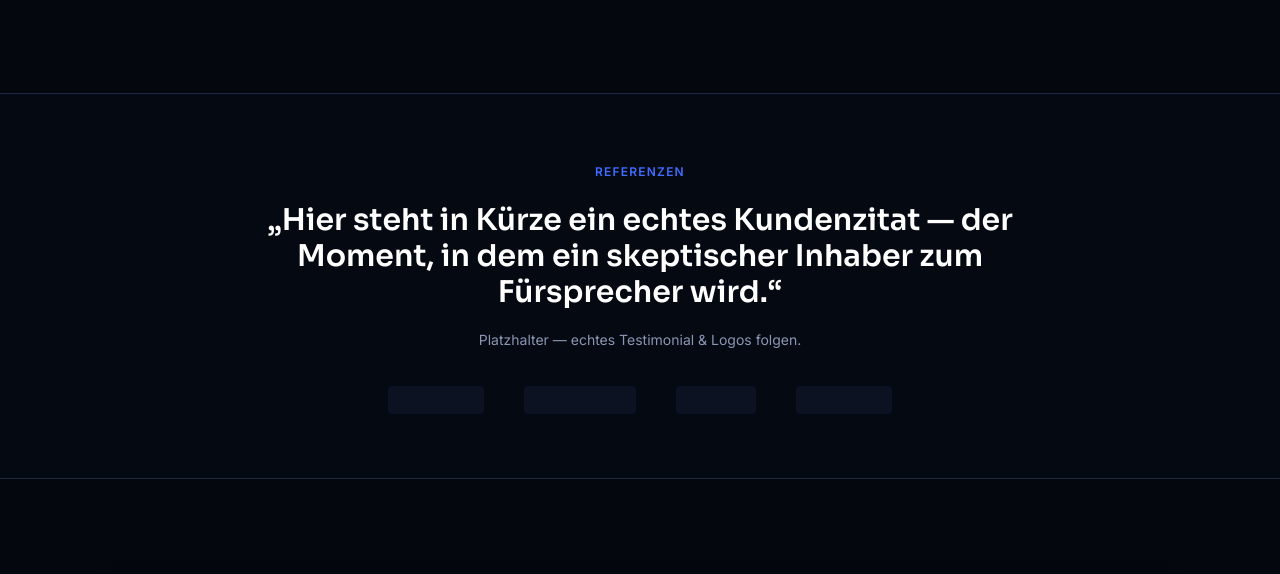
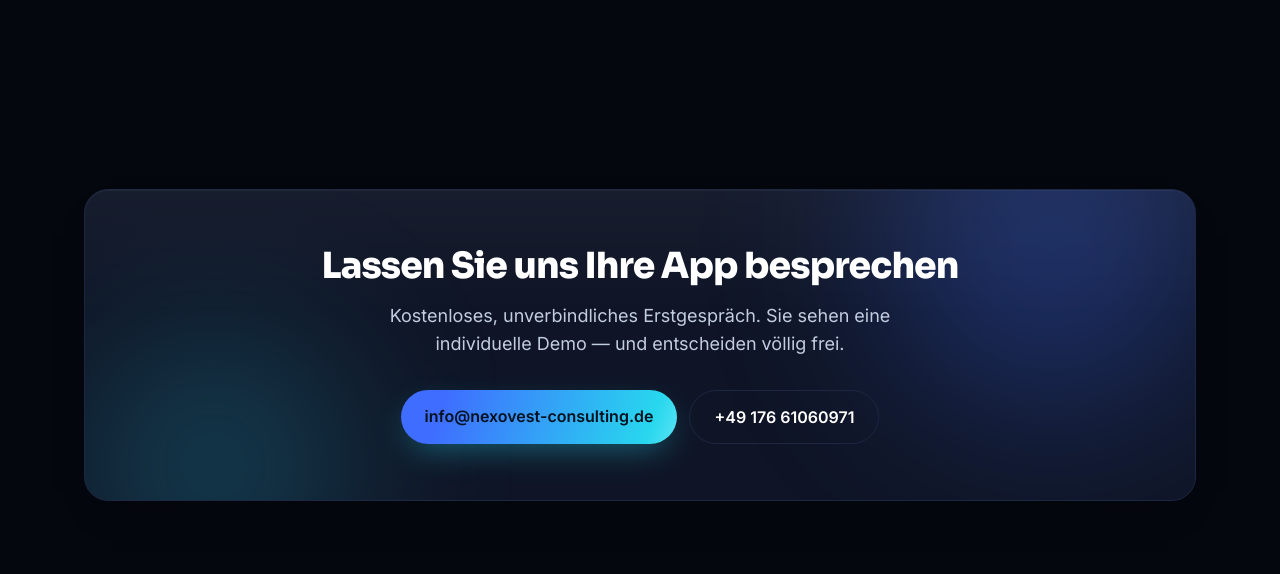
Before and after one commit to pavinjder-ux/Nexovest-landing-page, a plain HTML site: page fitness.html in a window 1280 px wide. Shown: the part 3397-3971 px from the top of the page. Drawn offline with nearby package versions, Linux system fonts and the light colour scheme.

Commit message:
Referenzen-Platzhaltersektion vorerst entfernt (folgt später mit echten Testimonials)

```diff
--- a/fitness.html
+++ b/fitness.html
@@ -1089,23 +1089,6 @@ header::after{content:"";position:absolute;left:0;right:0;bottom:0;height:1px;po
   </div>
 </section>
 
-<!-- ===================== REFERENZEN (Platzhalter) ===================== -->
-<section class="bg-nx-bg2 border-y border-nx-line">
-  <div class="max-w-5xl mx-auto px-5 py-16 text-center">
-    <span class="text-xs font-semibold uppercase tracking-widest text-brand-600">Referenzen</span>
-    <blockquote class="font-display font-semibold text-2xl md:text-3xl leading-snug mt-5 max-w-3xl mx-auto text-white">
-      „Hier steht in Kürze ein echtes Kundenzitat — der Moment, in dem ein skeptischer Inhaber zum Fürsprecher wird.“
-    </blockquote>
-    <p class="text-nx-mut mt-5 text-sm">Platzhalter — echtes Testimonial &amp; Logos folgen.</p>
-    <div class="flex flex-wrap justify-center items-center gap-x-10 gap-y-4 mt-9 opacity-50">
-      <div class="h-7 w-24 rounded bg-nx-surf2"></div>
-      <div class="h-7 w-28 rounded bg-nx-surf2"></div>
-      <div class="h-7 w-20 rounded bg-nx-surf2"></div>
-      <div class="h-7 w-24 rounded bg-nx-surf2"></div>
-    </div>
-  </div>
-</section>
-
 <!-- ===================== KONTAKT / CTA ===================== -->
 <section id="kontakt" class="max-w-6xl mx-auto px-5 py-16 md:py-24">
   <div class="relative rounded-3xl nx-card p-9 md:p-14 text-center overflow-hidden">
```
Also changed, not shown: friseur.html (+0 -17 lines), index.html (+0 -17 lines), kosmetik.html (+0 -17 lines), restaurant.html (+0 -17 lines).
